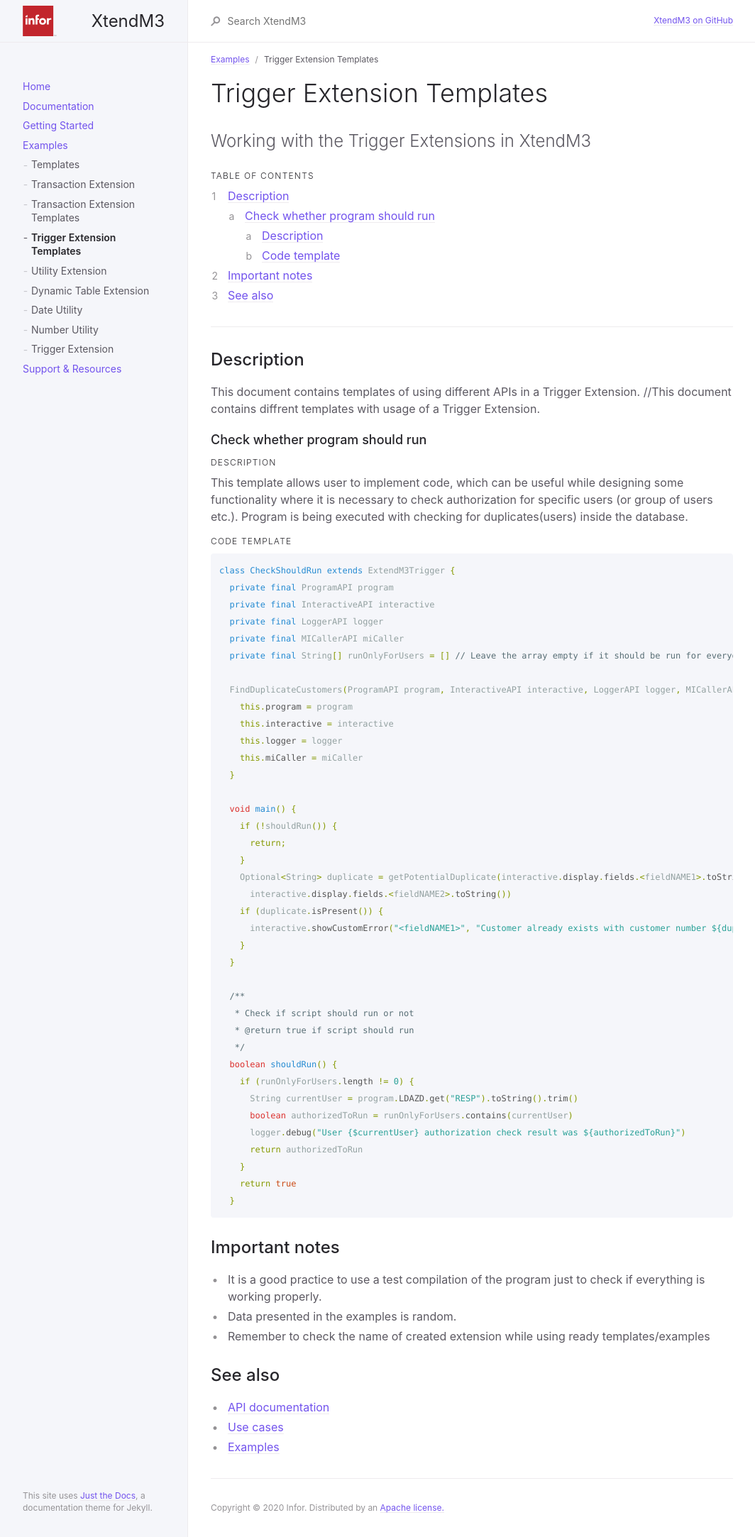
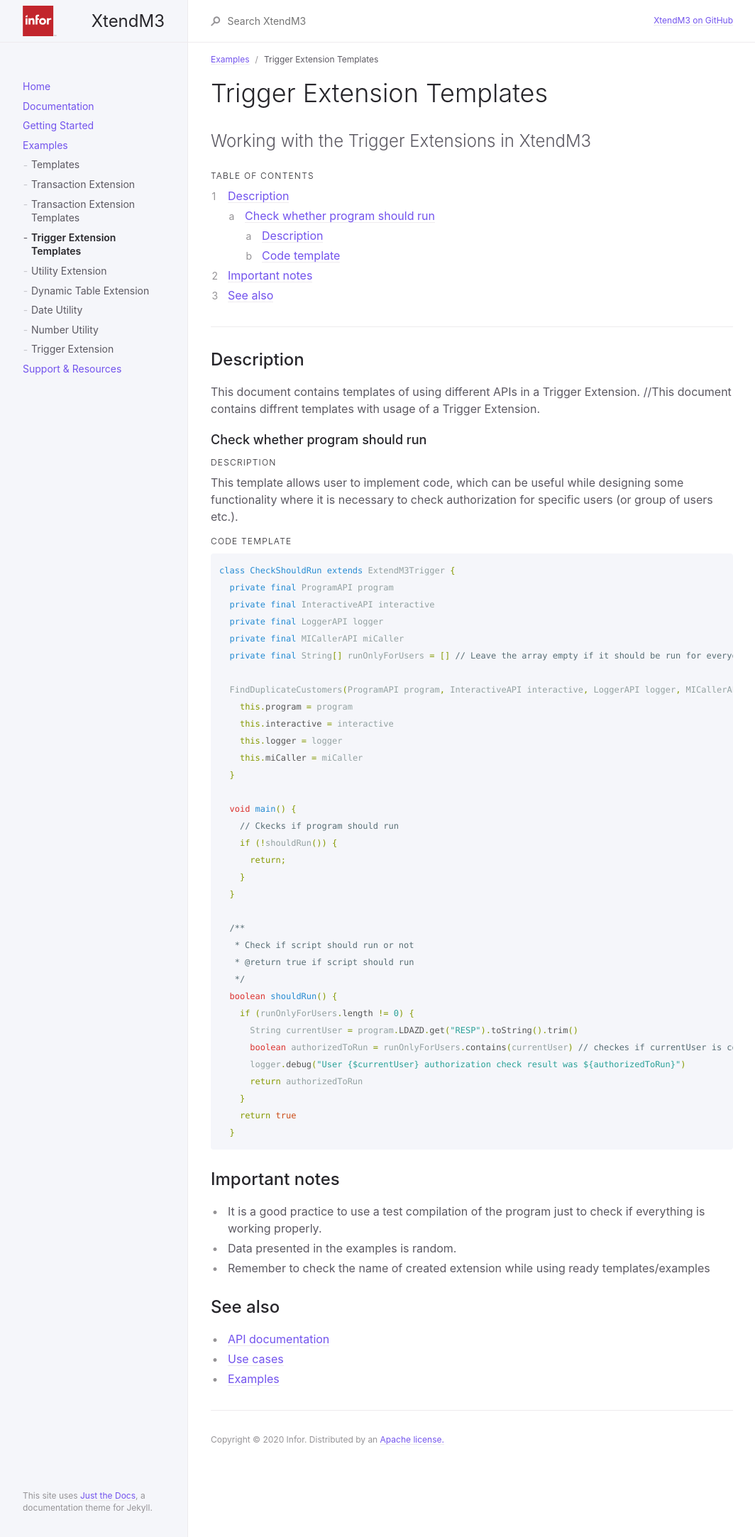
Before and after one commit to infor-cloud/xtendm3, a Jekyll site: the page built from docs/examples/Templates/Trigger_Template.md, in a window 1280 px wide. Shown: the whole page at 71% size, without its empty margins (107-1171 px from the left). Built offline with Jekyll 4.4.1, drawn with Linux system fonts in a browser that asks for light colours.

Commit message:
minor doc update

````diff
--- a/docs/examples/Templates/Trigger_Template.md
+++ b/docs/examples/Templates/Trigger_Template.md
@@ -23,9 +23,12 @@ Working with the Trigger Extensions in XtendM3
 This document contains templates of using different APIs in a Trigger Extension.
 //This document contains diffrent templates with usage of a Trigger Extension.
 
+
 ### Check whether program should run
+
 #### Description
-This template allows user to implement code, which can be useful while designing some functionality where it is necessary to check authorization for specific users (or group of users etc.). Program is being executed with checking for duplicates(users) inside the database.
+This template allows user to implement code, which can be useful while designing some functionality where it is necessary to check authorization for specific users (or group of users etc.).
+
 #### Code template
 ```groovy
 class CheckShouldRun extends ExtendM3Trigger {
@@ -43,13 +46,9 @@ class CheckShouldRun extends ExtendM3Trigger {
   }
 
   void main() {
+    // Ckecks if program should run
     if (!shouldRun()) {
       return;
-    }
-    Optional<String> duplicate = getPotentialDuplicate(interactive.display.fields.<fieldNAME1>.toString(),
-      interactive.display.fields.<fieldNAME2>.toString())
-    if (duplicate.isPresent()) {
-      interactive.showCustomError("<fieldNAME1>", "Customer already exists with customer number ${duplicate.get()}")
     }
   }
 
@@ -60,7 +59,7 @@ class CheckShouldRun extends ExtendM3Trigger {
   boolean shouldRun() {
     if (runOnlyForUsers.length != 0) {
       String currentUser = program.LDAZD.get("RESP").toString().trim()
-      boolean authorizedToRun = runOnlyForUsers.contains(currentUser)
+      boolean authorizedToRun = runOnlyForUsers.contains(currentUser) // checkes if currentUser is contained inside the runOnlyForUsers table
       logger.debug("User {$currentUser} authorization check result was ${authorizedToRun}")
       return authorizedToRun
     }
````
